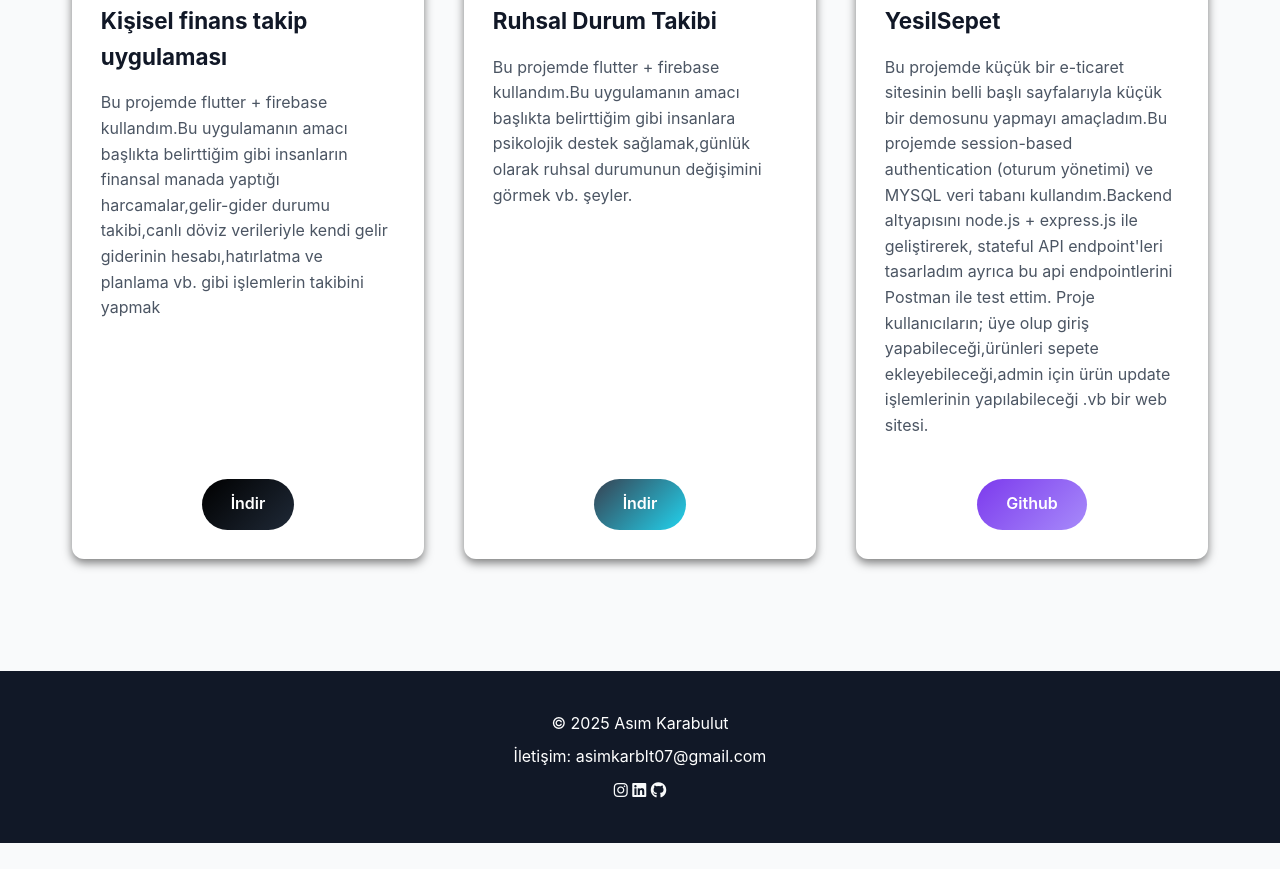
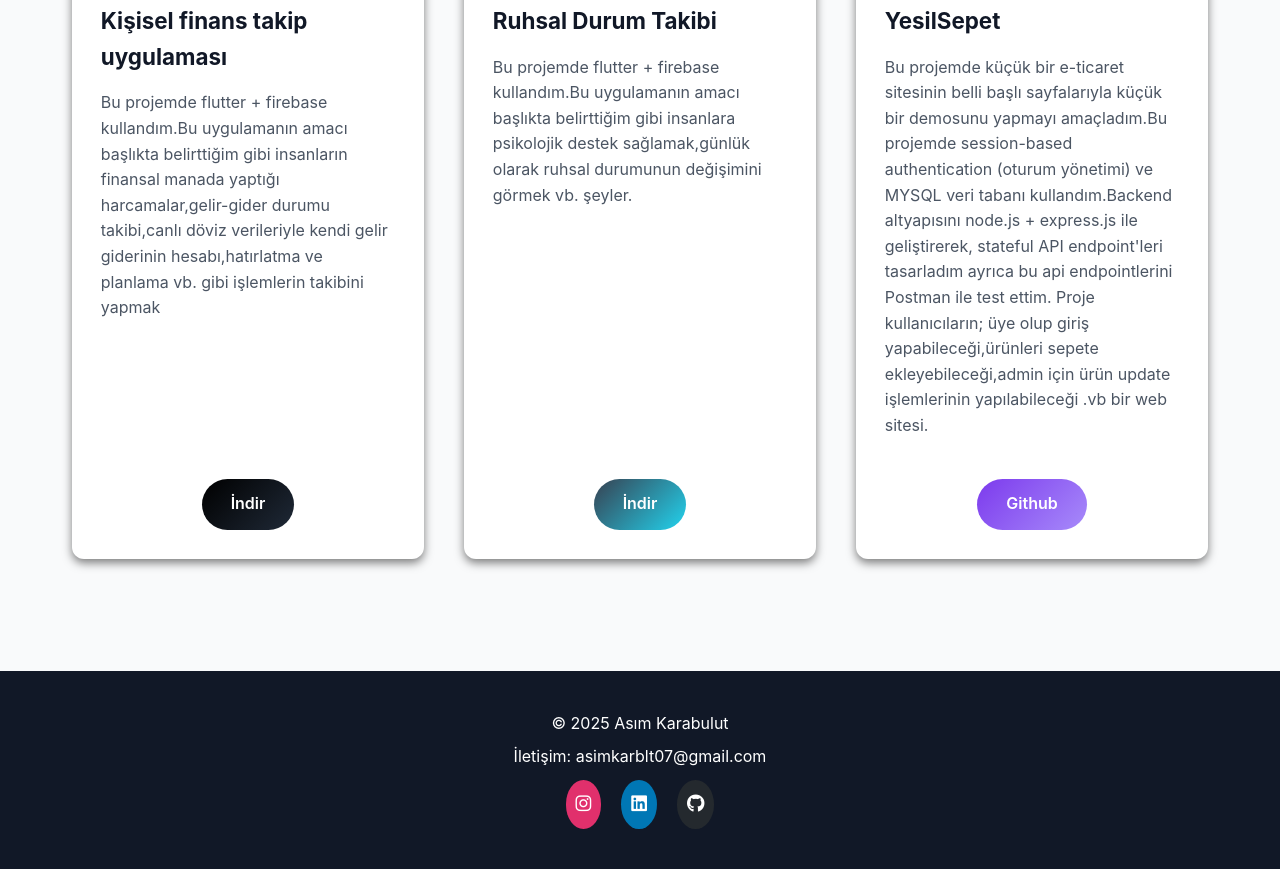
Before and after one commit to asmss/asimkarabulut.github.io, a plain HTML site: page index.html in a window 1280 px wide. Shown: the part 1567-2436 px from the top of the page. Before the commit the page ends 2410 px from the top, so only its background shows below. Drawn offline with Linux system fonts and the light colour scheme.

Commit message:
Update index.css

```diff
--- a/index.css
+++ b/index.css
@@ -264,6 +264,39 @@ footer a {
 footer a:hover {
   color: var(--secondary);
 }
+/* Sosyal medya ikonları */
+.social-icons {
+    margin-top: 10px;
+    display: flex;
+    justify-content: center;
+    gap: 20px;
+}
+
+.social-icon {
+    color: #ffffff;
+    background-color: #333;
+    padding: 10px;
+    border-radius: 50%;
+    font-size: 18px;
+    text-decoration: none;
+    transition: background-color 0.3s, transform 0.3s;
+}
+
+.social-icon:hover {
+    transform: scale(1.1);
+}
+
+.social-icon.instagram {
+    background-color: #E1306C;
+}
+
+.social-icon.linkedin {
+    background-color: #0077B5;
+}
+
+.social-icon.github {
+    background-color: #24292e;
+}
 
 @keyframes fadeIn {
   from { opacity: 0; transform: translateY(20px); }
```
